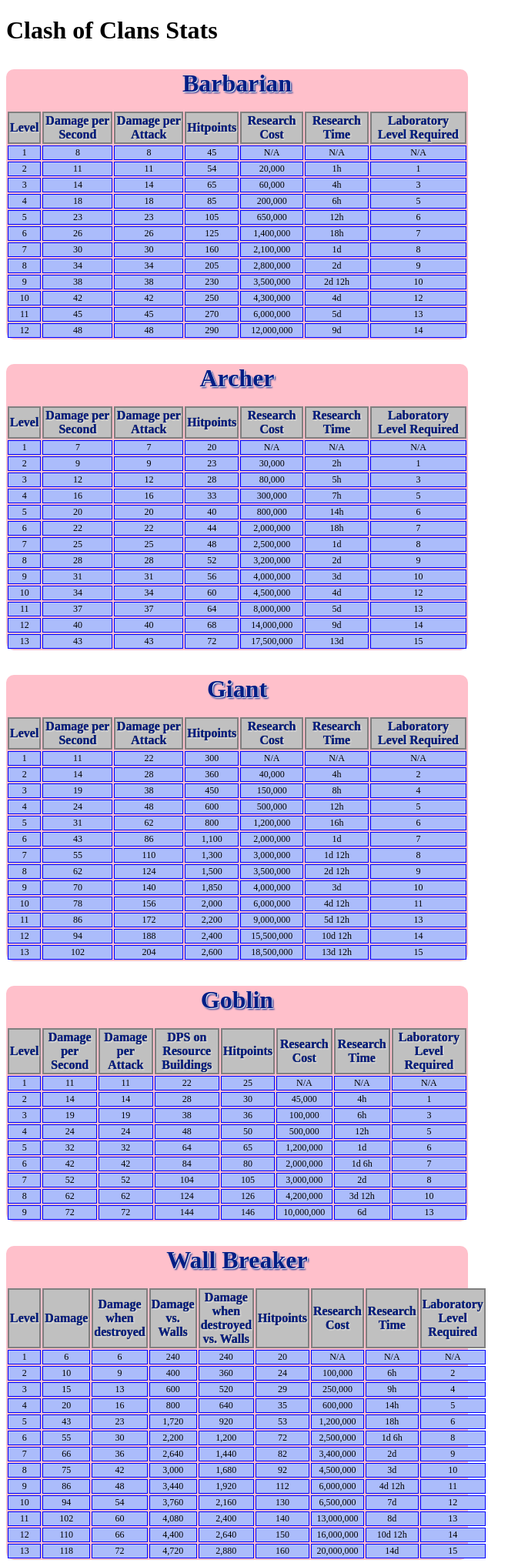
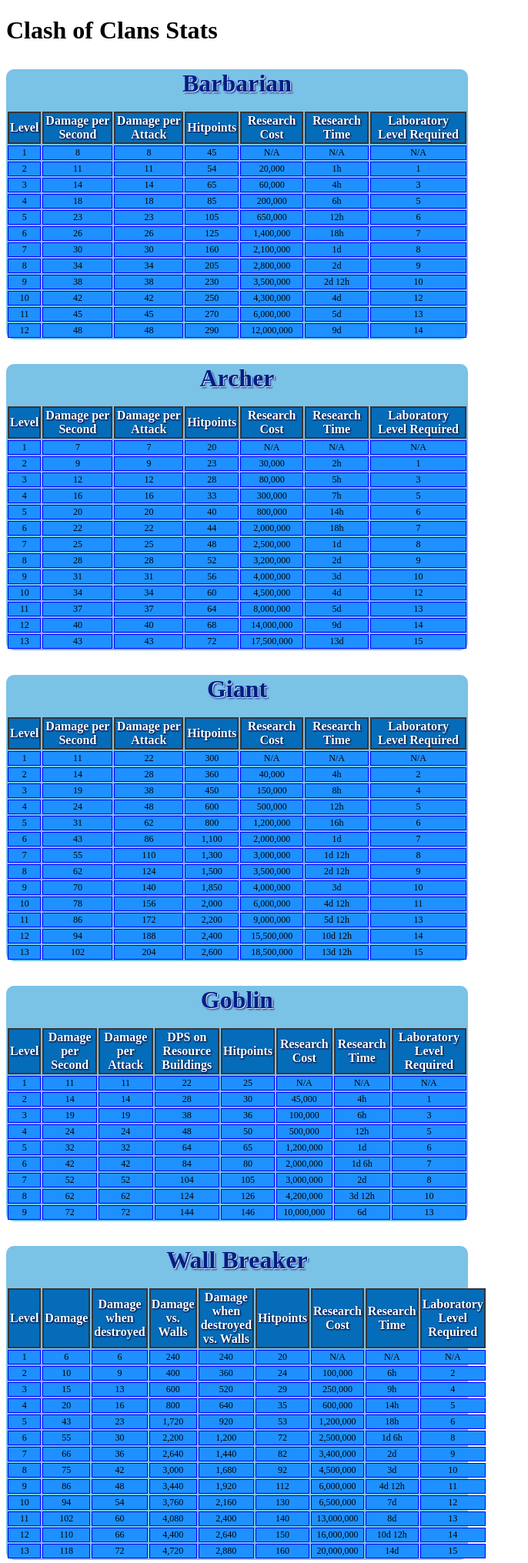
Before and after one commit to smoothbrainsinc/pluto_says_f, a PHP site: page /clash/clan_index.html in a window 1280 px wide. Shown: the top 2031 px of the page at 77% size, without its empty margins (0-686 px from the left). Run offline with PHP 8.4, Linux system fonts and the light colour scheme.

Commit message:
changed color styles

```diff
--- a/clash/clash_styles.css
+++ b/clash/clash_styles.css
@@ -1,5 +1,5 @@
 .container #troops-container .section {
-    background-color: pink;
+    background-color: #7bc2e7;
     border-radius: 10px;
     max-width: 600px;
     height: auto;
@@ -8,7 +8,7 @@
 /*  This is for troop name.  */
 .container  #troops-container .section h3 {
 /*    background-color: #c7d3fc;  */
-
+    vertical-align: middle;
     text-align: center;
     border-radius: 10px;
     color: #021e85;
@@ -17,18 +17,21 @@
 
 /*  This is for table header. It styles the headers each individually.  */
 .container #troops-container .section table thead tr th {
-    background-color: silver;
-    border: 2px solid gray;
-    color: #021e85;
-    text-shadow: 0px 0px 1px black, 1px 1px 2px #ffffff;
+    background-color: #056cb9;
+    border: 2px solid #373538;
+ /*   color: #021e85;  */
+    color: #ffffff;
+    text-shadow: 0px 1px 1px #021e85, 1px 1px 2px #000000;
     font-size: 16px;
 }
 
 /*  This is for the data in the table. It will style each datapoint individually  */
 .container #troops-container .section table tbody tr td {
-    background-color: #abbcfb;
+    background-color: DodgerBlue;
     text-align: center;
     border: 1px solid blue;
-    font-size: 12px
+
+    font-size: 12px;
+
 
 }
```
